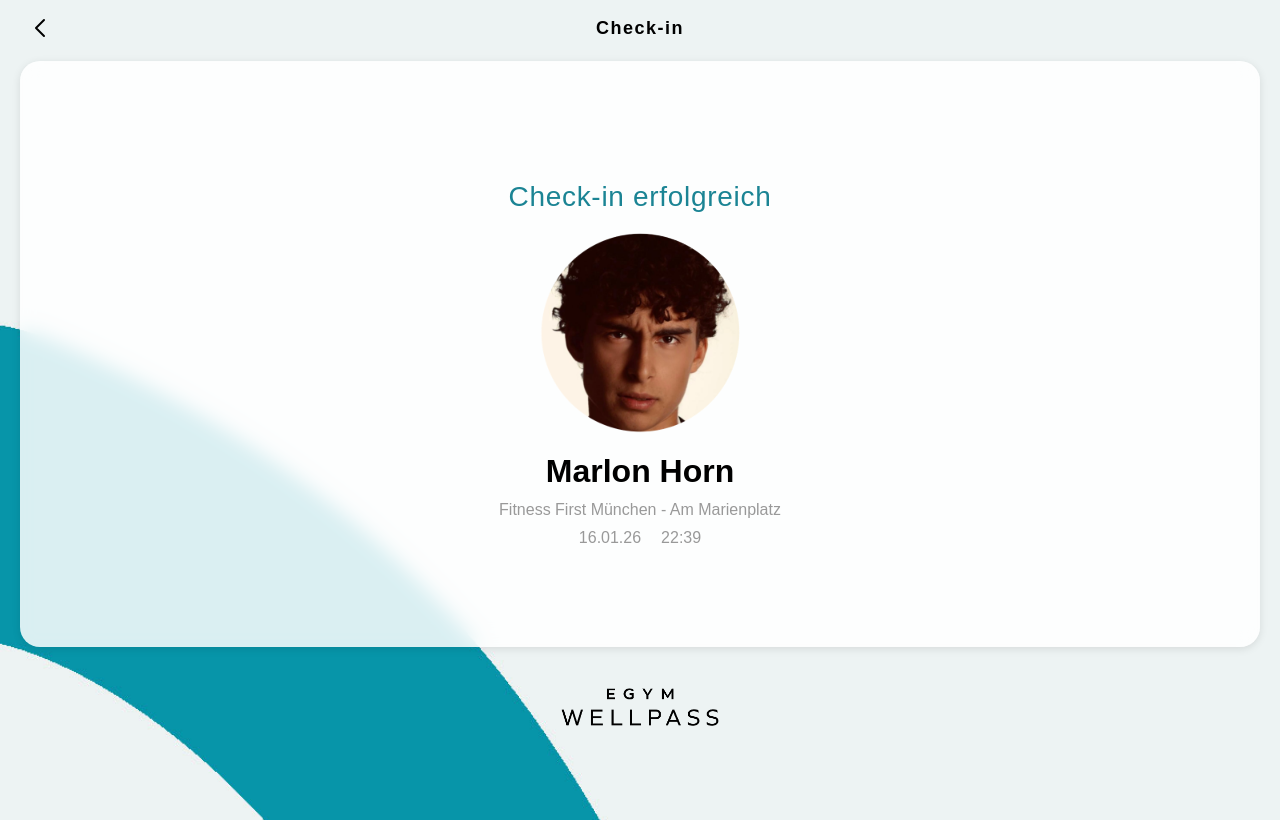
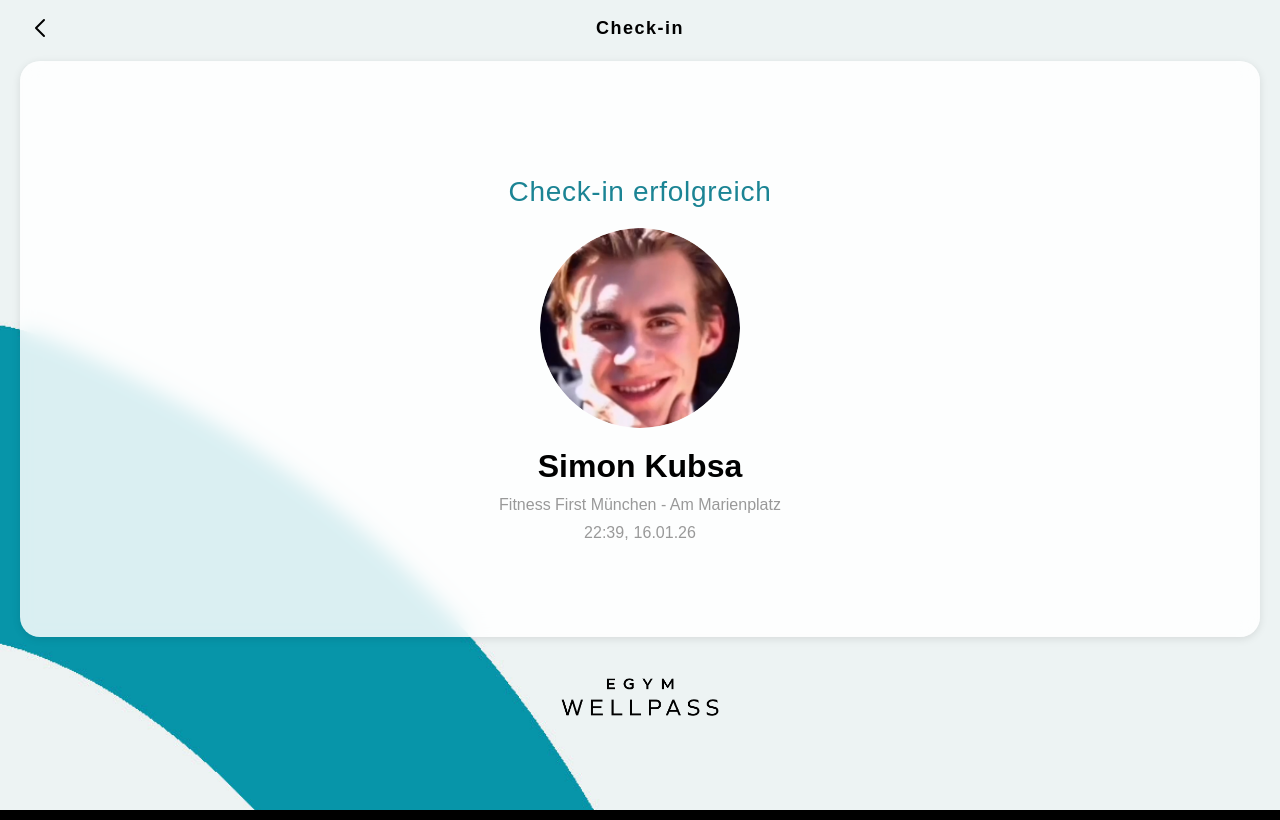
Before and after one commit to marlonhorn/lenny_repository, a plain HTML site: page index.html in a window 1280 px wide. Drawn offline with Linux system fonts and the light colour scheme; a web font is replaced by a local one.

Commit message:
simon finsihed

```diff
--- a/index.html
+++ b/index.html
@@ -39,19 +39,19 @@
 
         <!-- Profile Image with Pulse -->
         <div class="image-container">
-            <img class="partner-image" src="Unbenannt-4.png" alt="Profile">
+            <img class="partner-image" src="Unbenannt-2 (4)-modified.png" alt="Profile">
         </div>
 
         <!-- Name -->
-        <h3 class="member-name">Marlon Horn</h3>
+        <h3 class="member-name">Simon Kubsa</h3>
 
         <!-- Location -->
         <p class="location">Fitness First München - Am Marienplatz</p>
 
         <!-- Date and Time -->
         <div class="datetime-container">
+            <p class="current-time"><span id="clock"></span>,</p>
             <p class="current-date" id="current-date"></p>
-            <p class="current-time"><span id="clock"></span></p>
         </div>
     </div>
 
--- a/styling.css
+++ b/styling.css
@@ -70,7 +70,7 @@
     flex-direction: column;
     align-items: center;
     justify-content: flex-start;
-    padding: 80px 20px;
+    padding: 75px 20px;
     margin: 5px 20px;
     gap: 20px;
     background-color: rgba(255, 255, 255, 0.85);
@@ -134,7 +134,7 @@
     flex-direction: row;
     align-items: center;
     justify-content: center;
-    gap: 20px;
+    gap: 5px;
     margin-top: -10px;
     margin-bottom: 20px;
     font-weight: 100;
```
Also changed, not shown: Unbenannt-2 (4)-modified.png (added).
